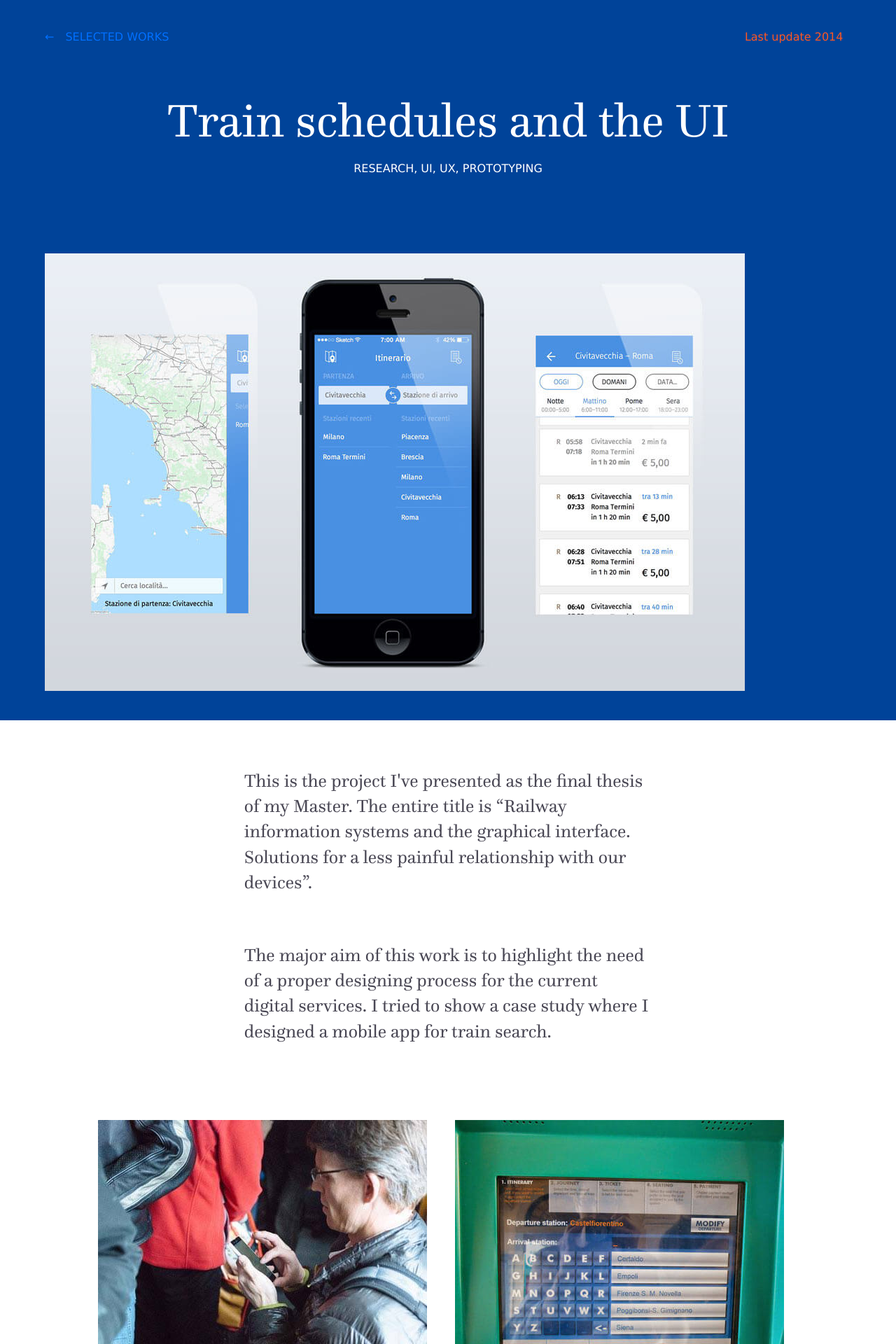
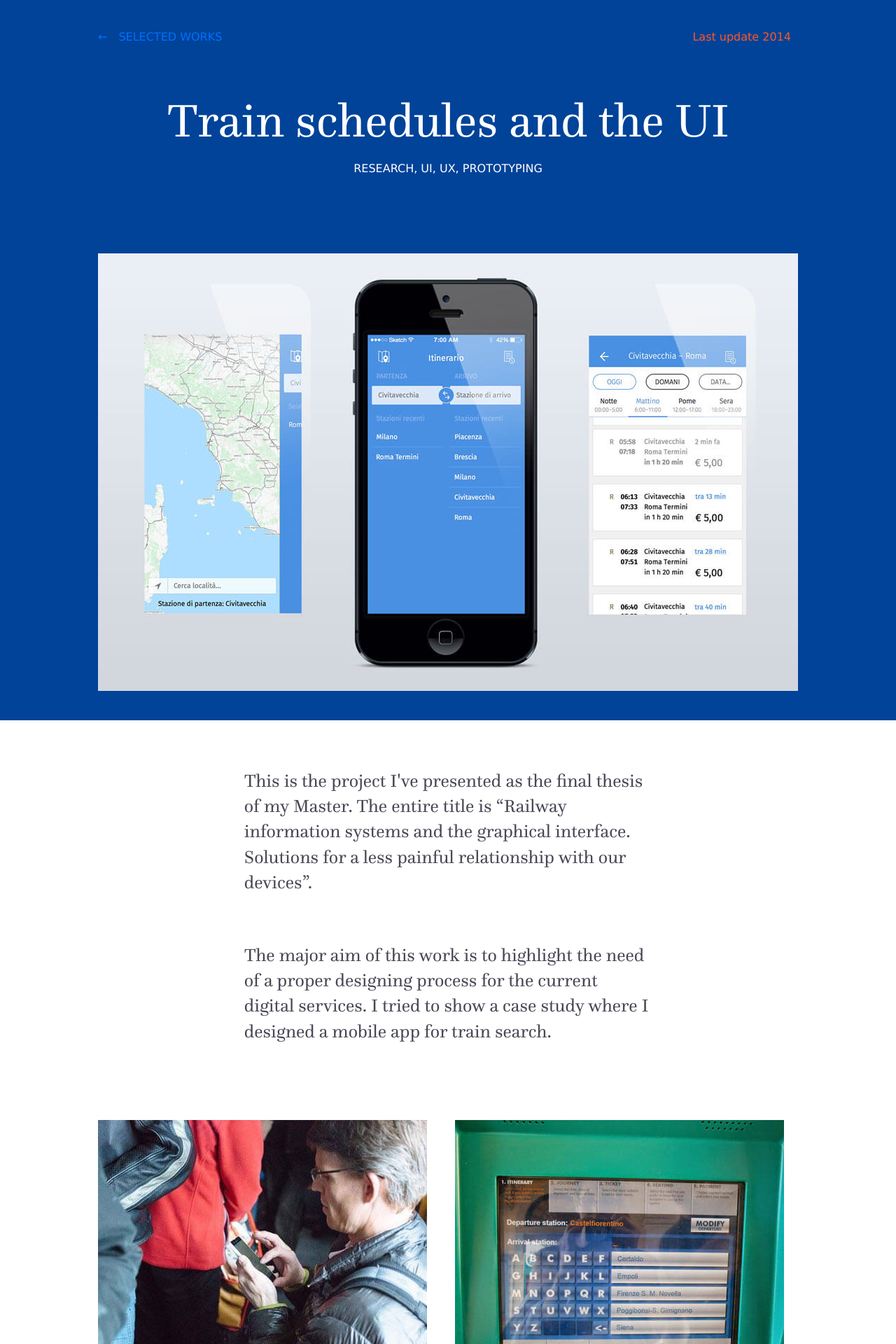
Before and after one commit to rzecchini/riccardozecchini.com, a Jekyll site: the page built from _pages/train-schedules.html, in a window 1280 px wide. Shown: the top 1920 px of the page at 70% size. Built offline with Jekyll 4.4.1, drawn with Linux system fonts in a browser that asks for light colours; nearby versions of some CDN libraries; some web fonts are replaced.

Commit message:
refactor: add css fluid videos and remove all the js

```diff
--- a/_pages/betfect.html
+++ b/_pages/betfect.html
@@ -29,7 +29,7 @@
 <p>After few sketches we built some prototypes to test the more suitable structure, focusing on the core components of the system: activity feed, sports menu, notifications, betslip and check-out.</p>
 
 <figure>
-	<iframe src="http://player.vimeo.com/video/109588165?title=0&amp;byline=0&amp;portrait=0" width="600" height="377" frameborder="0" webkitallowfullscreen mozallowfullscreen allowfullscreen></iframe>
+	<iframe class="fluid-video fluid-video--600x380" src="http://player.vimeo.com/video/109588165?title=0&amp;byline=0&amp;portrait=0" width="600" height="380" frameborder="0" webkitallowfullscreen mozallowfullscreen allowfullscreen></iframe>
 </figure>
 
 <p>Every bet coincides with a betslip, and every of them can be commented, shared, copied and followed. Every sport presents different matches, each with its bets. Everyone can quickly bet on results or decide to base its choice on other details, asking for more options. Every bet can be done with one of the provider partners, at the check-out, if the system considers another offer as the more relevant, the system suggests the user to bet with another provider.</p>
--- a/_pages/train-schedules.html
+++ b/_pages/train-schedules.html
@@ -12,11 +12,11 @@
 <p>The major aim of this work is to highlight the need of a proper designing process for the current digital services. I tried to show a case study where I designed a mobile app for train search.</p>
 <div class="fig">
 	<figure class="fig--left">
-		<img src="../img/riccardo-zecchini-trainUI-02.jpg" alt="Browsing train schedules on smartphones" width="470px" height="388px">
+		<img src="../img/riccardo-zecchini-trainUI-02.jpg" alt="Browsing train schedules on smartphones" width="470" height="388">
 	</figure>
 
 	<figure class="fig--right">
-		<img src="../img/riccardo-zecchini-trainUI-03.jpg" alt="Buy Ticket within station interface" width="470px" height="388px">
+		<img src="../img/riccardo-zecchini-trainUI-03.jpg" alt="Buy Ticket within station interface" width="470" height="388">
 		<figcaption>People use train-search services everyday.</figcaption>
 	</figure>
 </div>
@@ -24,48 +24,48 @@
 <p>Before facing the design of a new service, I followed the evolution of the train timetable representations, from the first posters in 19th century to the current web services.</p>
 
 <figure>
-	<img src="../img/riccardo-zecchini-trainUI-04.jpg" alt="Historic train timetables" width="1000px" height="622px">
+	<img src="../img/riccardo-zecchini-trainUI-04.jpg" alt="Historic train timetables" width="1000" height="622">
 	<figcaption>Posters and charts from late 1800.</figcaption>
 </figure>
 
 <figure>
-	<img src="../img/riccardo-zecchini-trainUI-05.jpg" alt="Modern train timetables services" width="1000px" height="618px">
+	<img src="../img/riccardo-zecchini-trainUI-05.jpg" alt="Modern train timetables services" width="1000" height="618">
 	<figcaption>Evolution of the most-used digital tool for searching trains: nothing changed in 10 years.</figcaption>
 </figure>
 <p>I made a long research about users and their goals. Personas and Scenarios were two fundamental tools to go through this phase. I structured two different interfaces, based on the primary personas: the first one for users who already know the places to move to or from, and the second one for users who have to figure out the space he or she is moving into.</p>
 
 <figure>
-	<iframe src="http://player.vimeo.com/video/109471882?title=0&amp;byline=0&amp;portrait=0&amp;" frameborder="0" width="500" height="312" webkitallowfullscreen mozallowfullscreen allowfullscreen></iframe>
+	<iframe class="fluid-video fluid-video--500x310" src="http://player.vimeo.com/video/109471882?title=0&amp;byline=0&amp;portrait=0&amp;" frameborder="0" width="500" height="310" webkitallowfullscreen mozallowfullscreen allowfullscreen></iframe>
 	<figcaption>Interface A: inputs+suggestions based on most travelled places (a machine-learning approach I talk about in the thesis) Interface B: map+information</figcaption>
 </figure>
 
 <p>The results–the single trains–are presented in an ideally infinite list, where we can move directly to the period we are interested in with a single click.</p>
 
 <figure>
-	<iframe src="http://player.vimeo.com/video/109473327?title=0&amp;byline=0&amp;portrait=0&amp;" frameborder="0" width="500" height="312" webkitallowfullscreen mozallowfullscreen allowfullscreen></iframe>
+	<iframe class="fluid-video fluid-video--500x310" src="http://player.vimeo.com/video/109473327?title=0&amp;byline=0&amp;portrait=0&amp;" frameborder="0" width="500" height="310" webkitallowfullscreen mozallowfullscreen allowfullscreen></iframe>
 </figure>
 
 <div class="fig">
 	<figure class="fig--left">
-		<img src="../img/riccardo-zecchini-trainUI-06.jpg" alt="Train journey representation" width="448px" height="347px">
+		<img src="../img/riccardo-zecchini-trainUI-06.jpg" alt="Train journey representation" width="448" height="347">
 		<figcaption>Representations of simple trains.</figcaption>
 	</figure>
 
 	<figure class="fig--right">
-		<img src="../img/riccardo-zecchini-trainUI-07.jpg" alt="Train journey representation" width="448px" height="500px">
+		<img src="../img/riccardo-zecchini-trainUI-07.jpg" alt="Train journey representation" width="448" height="500">
 		<figcaption>Representations of more complex journeys.</figcaption>
 	</figure>
 </div>
 
 <figure>
-	<iframe src="http://player.vimeo.com/video/109467830?title=0&amp;byline=0&amp;portrait=0" frameborder="0" width="500" height="281" webkitallowfullscreen mozallowfullscreen allowfullscreen></iframe>
+	<iframe class="fluid-video fluid-video--500x280" src="http://player.vimeo.com/video/109467830?title=0&amp;byline=0&amp;portrait=0" frameborder="0" width="500" height="280" webkitallowfullscreen mozallowfullscreen allowfullscreen></iframe>
 </figure>
 
 <figure>
-	<img src="../img/riccardo-zecchini-trainUI-08.jpg" alt="First prototypes using Flinto webapp" width="1000px" height="597px">
+	<img src="../img/riccardo-zecchini-trainUI-08.jpg" alt="First prototypes using Flinto webapp" width="1000" height="597">
 	<figcaption>Sketch+Flinto+Framerjs has been the worflow adopted to build prototypes.</figcaption>
 </figure>
 
 <figure>
-	<img src="../img/riccardo-zecchini-trainUI-09.jpg" alt="Prototyping using framer.js and Framer Studio" width="1000px" height="607px">
+	<img src="../img/riccardo-zecchini-trainUI-09.jpg" alt="Prototyping using framer.js and Framer Studio" width="1000" height="607">
 </figure>
--- a/_sass/_main.scss
+++ b/_sass/_main.scss
@@ -13,7 +13,7 @@
     }
     @include screen(big) {
         margin: 0 auto;
-        max-width: 90%;
+        max-width: 1000px;
     }
 }
 
@@ -165,9 +165,9 @@
         color: lighten($darkgrey, 40);
         font-family: $sans;
     }
-    figure {
-        max-width: 1000px;
-    }
+    // figure {
+    //     max-width: 1000px;
+    // }
     p {
         max-width: 22.5em;
         font-size: modular-scale(1);
@@ -297,3 +297,29 @@
         display: inline-block;
     }
 }
+
+.fluid-video {
+    height: calc(100vw * 300 / 500);
+    max-height: calc(1000px * 300 / 500);
+    width: 100%;
+    max-width: 1000px;
+}
+
+.fluid-video--500x280 {
+    height: calc(100vw * 280 / 500);
+    max-height: calc(1000px * 280 / 500);
+}
+
+.fluid-video--500x310 {
+    height: calc(100vw * 310 / 500);
+    max-height: calc(1000px * 310 / 500);
+}
+
+.fluid-video--500x360 {
+    height: calc(100vw * 360 / 500);
+    max-height: calc(1000px * 360 / 500);
+}
+.fluid-video--600x380 {
+    height: calc(100vw * 380 / 600);
+    max-height: calc(1000px * 360 / 500);
+}
```
Also changed, not shown: _includes/footer.html (+0 -13 lines), _pages/fabrica-ntmy.html (+7 -7 lines).
